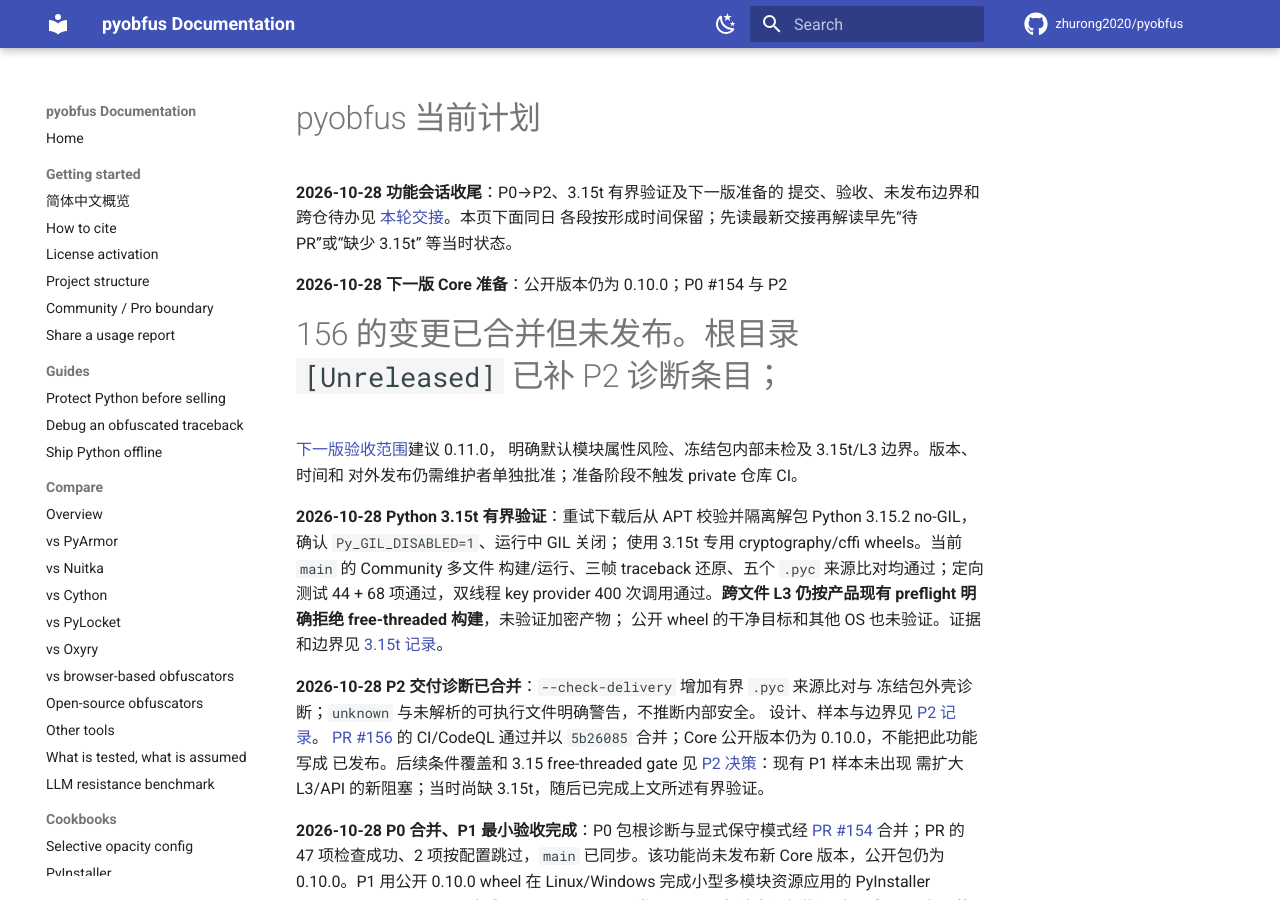
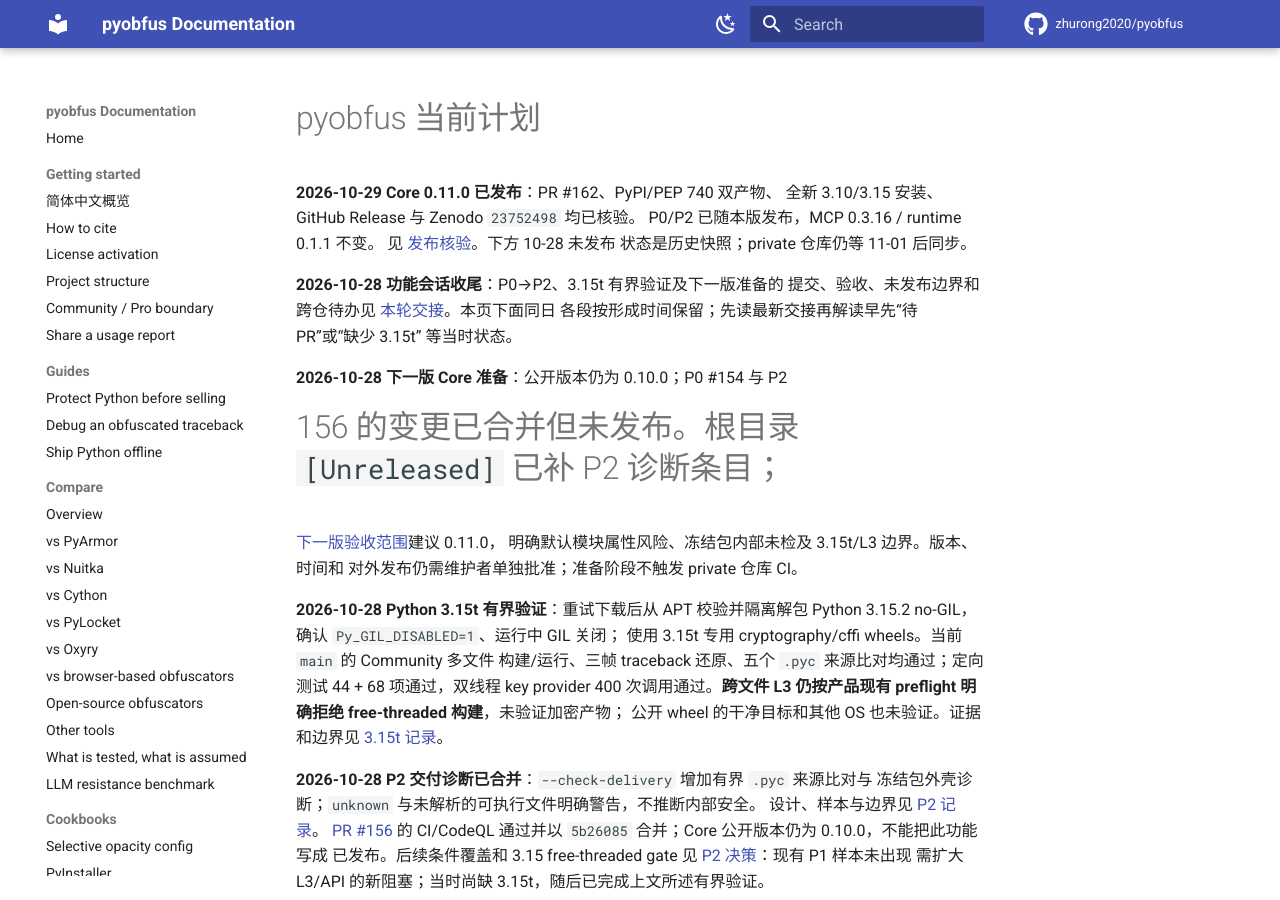
Before and after one commit to zhurong2020/pyobfus, an MkDocs documentation site: the page built from docs/CURRENT_PLAN_ZH.md, in a window 1280 px wide and 900 px high. Built offline with MkDocs 1.6.1 and Material for MkDocs 9.7.7, drawn with Linux system fonts in a browser that asks for light colours; comment, search, counter and statistics services are not loaded.

Commit message:
docs: verify Core 0.11.0 publication and archive

```diff
--- a/docs/CURRENT_PLAN_ZH.md
+++ b/docs/CURRENT_PLAN_ZH.md
@@ -1,4 +1,10 @@
 # pyobfus 当前计划
+
+**2026-10-29 Core 0.11.0 已发布**：PR #162、PyPI/PEP 740 双产物、
+全新 3.10/3.15 安装、GitHub Release 与 Zenodo `23752498` 均已核验。
+P0/P2 已随本版发布，MCP 0.3.16 / runtime 0.1.1 不变。
+见 [发布核验](CORE_0_11_0_RELEASE_2026-10-29.md)。下方 10-28 未发布
+状态是历史快照；private 仓库仍等 11-01 后同步。
 
 **2026-10-28 功能会话收尾**：P0→P2、3.15t 有界验证及下一版准备的
 提交、验收、未发布边界和跨仓待办见
```
Also changed, not shown: docs/CORE_0_11_0_RELEASE_2026-10-29.md (added, +24 -0 lines), docs/TODO.md (+5 -0 lines), 1 other file.
